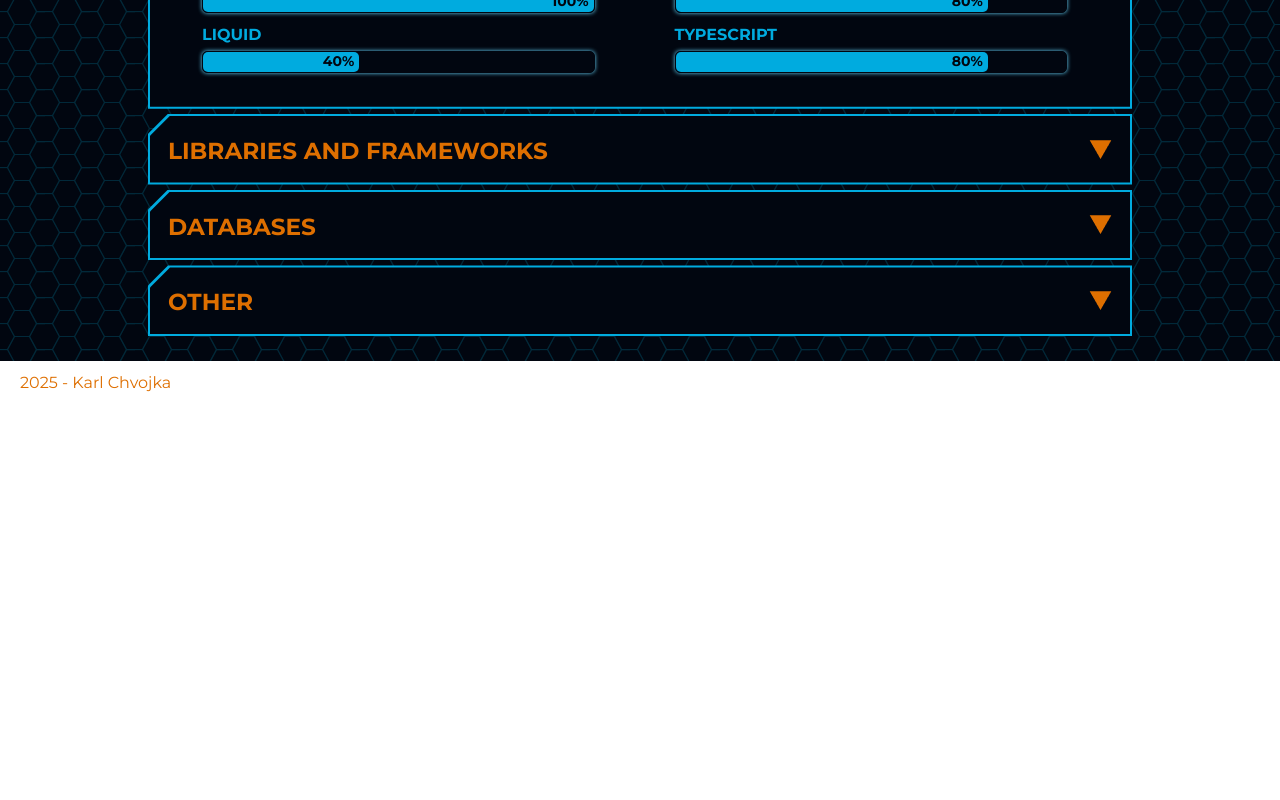
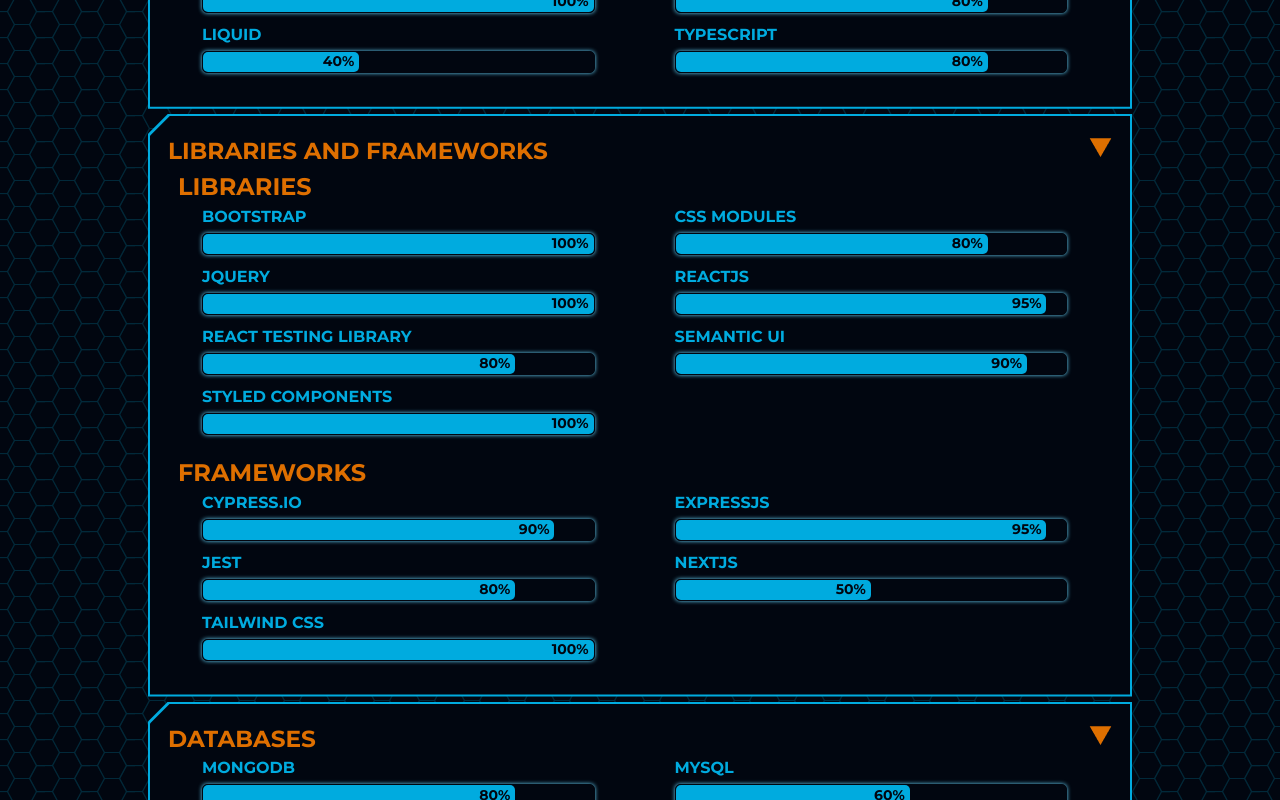
Before and after one commit to karlchvojka/karl-chvojka-portfolio, a Next.js app: page / in a window 1280 px wide. Shown: the part 2120-2920 px from the top of the page. Before the commit the page ends 2525 px from the top, so only its background shows below. Built offline with nearby package versions, Linux system fonts and the light colour scheme.

Commit message:
FIX: Fix build and launch errors

```diff
--- a/next.config.ts
+++ b/next.config.ts
@@ -1,7 +1,11 @@
 import type { NextConfig } from "next";
-
+const isProd = process.env.NODE_ENV == 'production';
 const nextConfig: NextConfig = {
   /* config options here */
+  assetPrefix: isProd ? '/karl-chvojka-portfolio' : '',
+  basePath: isProd ? '/karl-chvojka-production' : '',
+  output: "export",
+  images: { unoptimized: true },
   devIndicators: false
 };
 
--- a/package.json
+++ b/package.json
@@ -2,11 +2,14 @@
   "name": "port-new",
   "version": "0.1.0",
   "private": true,
+  "homepage": "https://karlchvojka.github.io/karl-chvojka-portfolio",
   "scripts": {
     "dev": "next dev --turbopack",
     "build": "next build",
+    "export": "next export",
     "start": "next start",
-    "lint": "next lint"
+    "lint": "next lint",
+    "deploy": "gh-pages -d out --dotfiles"
   },
   "dependencies": {
     "next": "15.4.5",
@@ -22,6 +25,7 @@
     "@types/react-dom": "19.1.7",
     "eslint": "^9",
     "eslint-config-next": "15.4.5",
+    "gh-pages": "^6.3.0",
     "typescript": "^5"
   },
   "overrides": {
--- a/src/app/layout.tsx
+++ b/src/app/layout.tsx
@@ -9,7 +9,7 @@
 /* Style Imports */
 import "styles/variables.css";
 import "styles/globals.css";
-import { lato, montserrat_init, robotoCond } from  "styles/fonts.tsx";
+import { lato, montserrat_init, robotoCond } from  "styles/fonts";
 import styles from "./layout.module.css"
 /* End Style Imports */
 
--- a/src/app/resume/page.js
+++ b/src/app/resume/page.js
@@ -29,7 +29,7 @@
   return (
     <div className={styles.resume_wrap}>
       <section className={styles.controls}>
-        <p>To save as pdf:&nbsp;&nbsp; 1. Right click, click 'Print'&nbsp;&nbsp; 2. Change Destination to 'Save as PDF'&nbsp;&nbsp; 3. Press 'Save'</p>
+        <p>To save as pdf:&nbsp;&nbsp; 1. Right click, click &apos;Print&apos;&nbsp;&nbsp; 2. Change Destination to &apos;Save as PDF&apos;&nbsp;&nbsp; 3. Press &apos;Save&apos;</p>
       </section>
 
       <section className={styles.contacts}>
@@ -75,12 +75,12 @@
         <h2>Notable Skills</h2>
         <section className={styles.skills_wrap}>
           {
-            skills.map(( par_sec, index) => {
+            skills.map(( par_sec ) => {
               return (
                 <section className={styles.parsec_wrap} key={ par_sec.key }>
                   <h3>{par_sec.title}</h3>
                   {
-                    par_sec.sections.map(( section, index) => (
+                    par_sec.sections.map(( section ) => (
                       <section className={styles.section_wrap} key={section.key}>
                         <SectionTitle
                           len={par_sec.sections.length}
--- a/src/app/resume/resume.module.css
+++ b/src/app/resume/resume.module.css
@@ -1,7 +1,3 @@
-body {
-  background-color: #ffffff !important;
-}
-
 .resume_wrap {
   background-color: #ffffff;
   background-image: none;
--- a/src/components/elements/accordion/acc-item/acc-item.module.css
+++ b/src/components/elements/accordion/acc-item/acc-item.module.css
@@ -19,7 +19,7 @@
 
   }
 
-  .acc_item_title button {
+  .acc_item_title {
     align-items: center;
     background-color: var(--dark-blue);
     border: none;
@@ -47,12 +47,6 @@
       margin-bottom: 0px;
     }
 
-  }
-
-  .acc_item_title button:hover {
-    h3 {
-      color: var(--cyber-blue);
-    }
   }
 
   .acc_item_content {
--- a/src/components/elements/accordion/acc-item/acc-item.tsx
+++ b/src/components/elements/accordion/acc-item/acc-item.tsx
@@ -2,36 +2,34 @@
 'use client';
 /* End NextJS Declarations */
 
-/* Framework Imports */
-import { useState } from 'react';
-/* End Framework Imports*/
+/* NextJS Component Imports */
+import Image from 'next/image';
+/* End NextJS Component Imports */
 
 /* Style Imports */
 import styles from './acc-item.module.css';
 /* End Style Imports */
 
 /* Accordion Item  Types */
+interface SectionItem {
+  perc: string;
+  title: string;
+}
 
-// Type Imports
-import { skillItem } from 'src/types/skillItem';
-
-// Accordion Item Prop Types
-interface dataTypes {
-  key: string,
-  def: boolean,
-  title: string,
-  skillList: Array<skillItem>
+interface Section {
+  key: string;
+  skillList: SectionItem[];
+  title: string;
 }
 
 interface AccordionItemProps {
-  data: Object<dataTypes>
+  data: {
+    def: boolean;
+    key: string;
+    sections: Section[];
+    title: string;
   }
-
-interface SectionTitleProps {
-  len: number,
-  title: string
 }
-
 /* End Accordion Item Types */
 
 /**
@@ -44,7 +42,7 @@
  *
  * @returns HTML For section title
  */
-function SectionTitle({ len, title }: SectionTitleProps) {
+function SectionTitle({ len, title }: { len: number; title: string;}) {
   if (len > 1) {
     return <h4 key={title}>{title}</h4>;
   }
@@ -59,56 +57,51 @@
  * @returns Accordion Item Component
  */
 export default function AccordionItem({ data }: AccordionItemProps) {
-  /* State Declarations */
-  const [isActive, setIsActive] = useState(data.def ? true : false);
-  /* End State Declarations */
-
-  const expanded = isActive ? 'expanded' : 'collapsed';
 
   return (
     <section className={styles.acc_item_wrap}>
       <section className={styles.acc_item_inner}>
         <section className={styles.acc_item_title}>
-          <button onClick={() => setIsActive(!isActive)}>
           <div>
             <h3>{data.title}</h3>
           </div>
           <div>
-              <img
+            <Image
               alt={"Accordion Image Arrow"}
               src={"/global-assets/images/arrow.png"}
+              width={23}
+              height={19}
             />
           </div>
-          </button>
         </section>
-        <section
-          className={`${styles.acc_item_content} ${expanded}`}
-          aria-expanded={isActive}
-        >
+        <section className={`${styles.acc_item_content}`}>
           {
-            data.sections.map(( section ) => (
+            data.sections.map(section => {
+              return (
               <section key={section.key} className={styles.acc_item_sec}>
-
                 <SectionTitle
                     len={data.sections.length}
                     title={section.title}
                 />
                 <section className={styles.skills_wrap}>
                     {
-                  section.skillList.map(( skill ) => (
+                      section.skillList.map(skill => {
+                        return (
                           <section className={styles.skill_item} key={skill.title}>
-                      <h5 key={skill.title}>{skill.title}</h5>
+                            <h5>{skill.title}</h5>
                             <section className={styles.progress_wrap}>
                               <section className={styles.progress_inner} style={{ width: skill.perc + '%' }}>
                                 <p>{skill.perc}%</p>
                               </section>
                             </section>
                           </section>
-                  ))
+                        )
+                      })
                     }
                 </section>
               </section>
-            ))
+              )
+            })
           }
         </section>
       </section>
--- a/src/components/elements/accordion/accordion.tsx
+++ b/src/components/elements/accordion/accordion.tsx
@@ -3,32 +3,29 @@
 /* End NextJS Declarations */
 
 /* Component Imports */
-import AccordionItem from './acc-item/acc-item.tsx';
+import AccordionItem from './acc-item/acc-item';
 /* End Component Imports */
 
 /* Style Imports */
 import styles from './accordion.module.css';
 /* End Style Imports */
-
-/* Types Declarations */
-import { skillItem } from 'src/types/skillItem';
-
-interface sectionItem {
-  key: string,
-  def: boolean,
-  title: string,
-  skillList: Array<skillItem>
+interface SectionItem {
+  key: string;
+  skillList: [];
+  title: string;
 }
 
-interface SkillsSection {
-  key: string,
-  sections: Array<sectionItem>,
-  title: string
+interface SectionWrap {
+  def: boolean;
+  key: string;
+  sections: SectionItem[];
+  title: string;
 }
 
 interface AccordionWrapProps {
-  data: Array<SkillsSection>
+  data: SectionWrap[];
 }
+
 /* End Types Declarations */
 
 /**
@@ -44,13 +41,15 @@
   return (
     <section className={styles.acc_wrap}>
       {
-        data.map((section) => (
-          <AccordionItem
-            data={section}
-            key={section.key}
-          />
-        ))
+        data.map(sectionWrap => {
+          return (
+            <AccordionItem
+              key={sectionWrap.key}
+              data={sectionWrap}
+            />
+          );
+        })
       }
     </section>
   );
-}
+};
--- a/src/components/elements/sec-head/sec-head.tsx
+++ b/src/components/elements/sec-head/sec-head.tsx
@@ -7,7 +7,7 @@
 /* End Style Imports */
 
 /* Section Header Prop Types */
-type SectionHeaerProps = {
+type SectionHeaderProps = {
   title: string;
 };
 /* End Section Header Prop Types */
--- a/src/styles/fonts.tsx
+++ b/src/styles/fonts.tsx
@@ -45,7 +45,7 @@
  */
 export const robotoCond = Roboto_Condensed({
   display: 'swap',
-  subsets: ['thin 100'],
+  subsets: ['latin'],
   style: ['normal'],
   variable: '--font-robotocond',
   weight: ['400', '500', '600', '700', '800']
--- a/src/types/skillItem.ts
+++ b/src/types/skillItem.ts
@@ -1,4 +1,4 @@
-export interface skillItem {
+export interface SkillItem {
   perc: string,
   title: string
 }
```
Also changed, not shown: 1 other file (tests, documents, lock files or other folders). Lines whose indentation alone changed are shown as unchanged.
